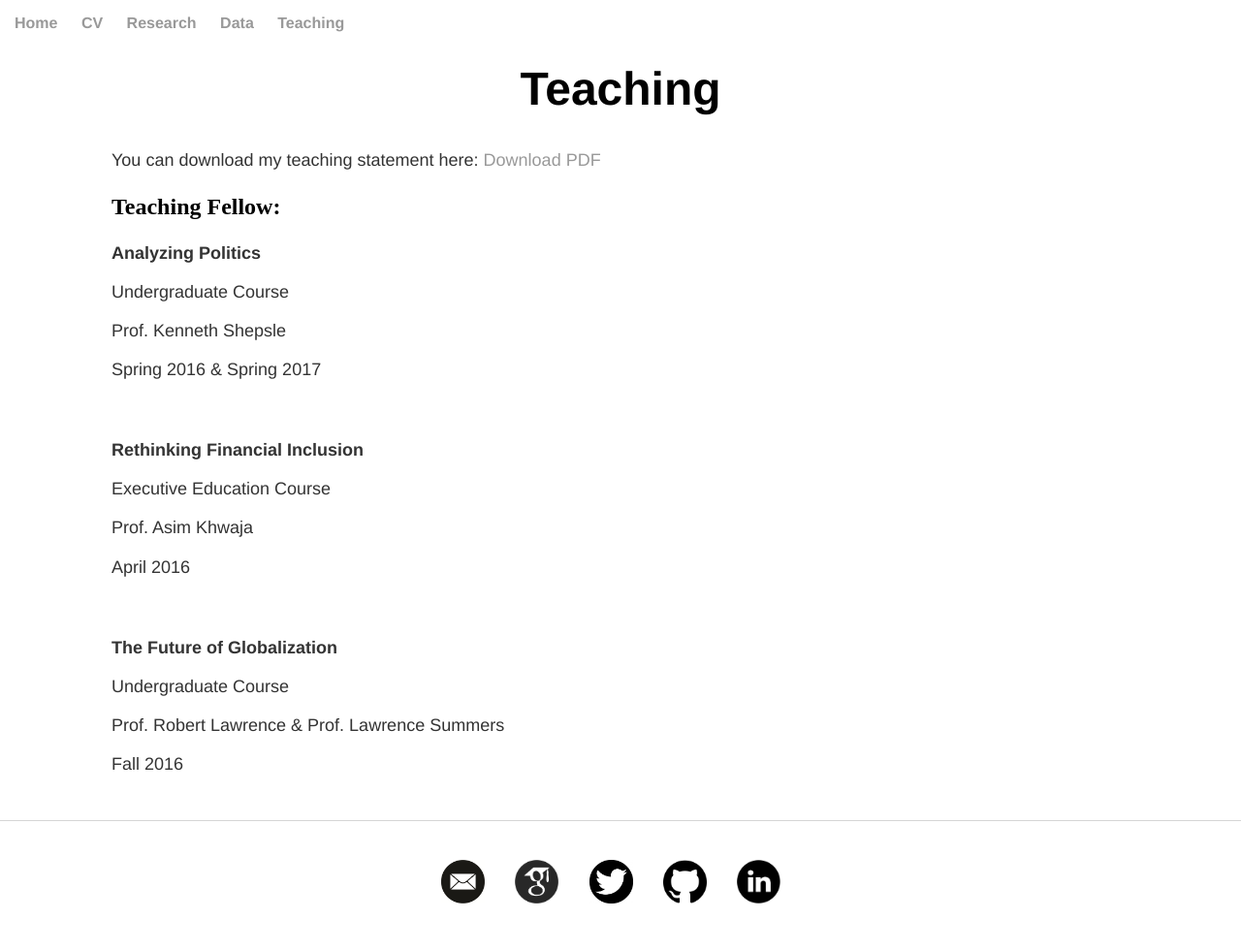
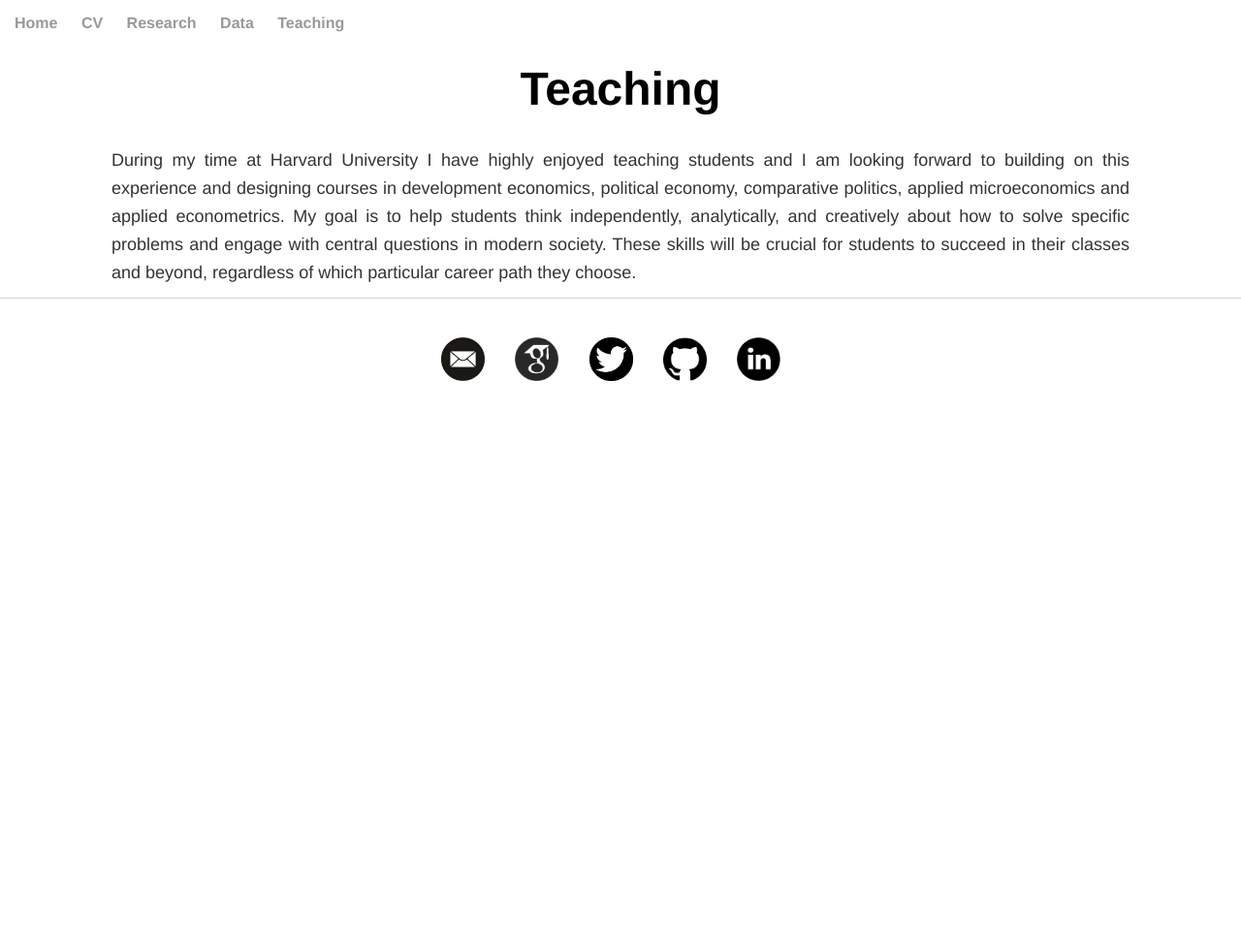
Before and after one commit to soeren-henn/soeren-henn.github.io, a Jekyll site: the page built from teaching/index.html, in a window 1280 px wide. Shown: the whole page at 97% size. Built offline with Jekyll 4.4.1, drawn with Linux system fonts in a browser that asks for light colours; after the commit the page ends 900 px from its top, so only the background shows below that.

Commit message:
Update index.html

```diff
--- a/teaching/index.html
+++ b/teaching/index.html
@@ -6,28 +6,6 @@ title: Teaching
 <div class="teaching">
 	<div class="centre">
 		<h1>Teaching</h1>
-		<p> You can download my teaching statement here: <a href="/files/Henn_teaching.pdf" class="btn btn-default pull-right" title="PDF">Download PDF</a></p>
-	</div>
-
-
-
-      	<h2>Teaching Fellow:</h2>
-	<div class="subject">
-		<p><b>Analyzing Politics</b></p>
-		<p>Undergraduate Course</p>
-		<p>Prof. Kenneth Shepsle</p>
-		<p>Spring 2016 &#38 Spring 2017</p>
-	</div>
-	<div class="subject">
-		<p><b>Rethinking Financial Inclusion</b></p>
-		<p>Executive Education Course</p>
-		<p>Prof. Asim Khwaja</p>
-		<p>April 2016</p>
-	</div>
-	<div class="subject">
-      		<p><b>The Future of Globalization</b></p>
-		<p>Undergraduate Course</p>
-		<p>Prof. Robert Lawrence &#38 Prof. Lawrence Summers</p>
-		<p>Fall 2016</p>
+		<p> During my time at Harvard University I have highly enjoyed teaching students and I am looking forward to building on this experience and designing courses in development economics, political economy, comparative politics, applied microeconomics and applied econometrics. My goal is to help students think independently, analytically, and creatively about how to solve specific problems and engage with central questions in modern society. These skills will be crucial for students to succeed in their classes and beyond, regardless of which particular career path they choose.</p>
 	</div>
 </div>
```
